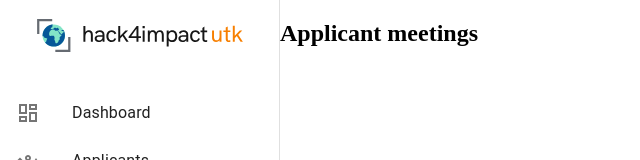
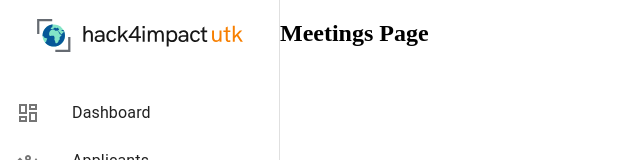
Before and after one commit to hack4impact-utk/internal-applications, a Next.js app in the folder apps/applicant-tracking/: page /applicants/meetings in a window 1280 px wide. Shown: the top 160 px of the page, without its empty margins (0-640 px from the left). Built offline with nearby package versions, Linux system fonts and the light colour scheme.

Commit message:
Made meetings page

```diff
--- /dev/null
+++ b/apps/applicant-tracking/src/app/applicants/meetings/page.tsx
@@ -0,0 +1,3 @@
+export default function MeetingsPage() {
+    return <h1>Meetings Page</h1>;
+  }
```
